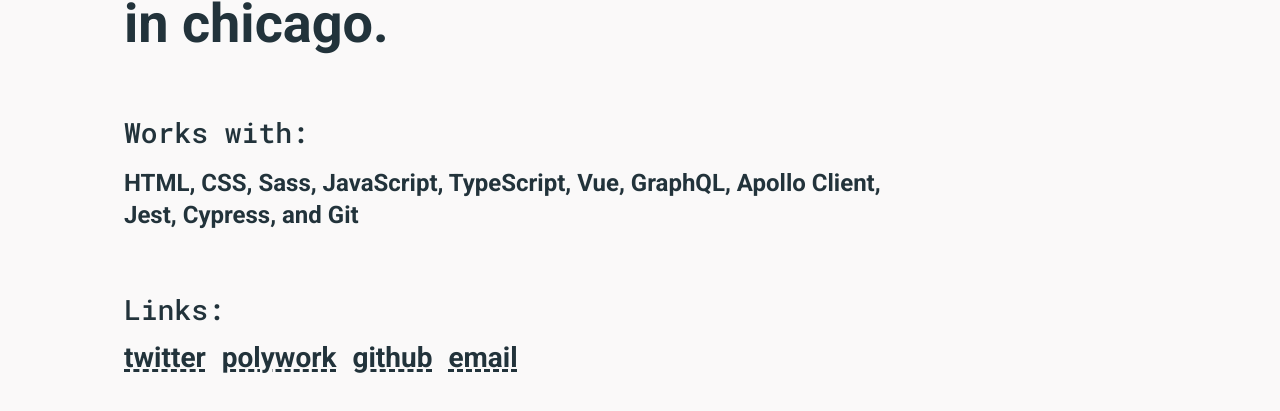
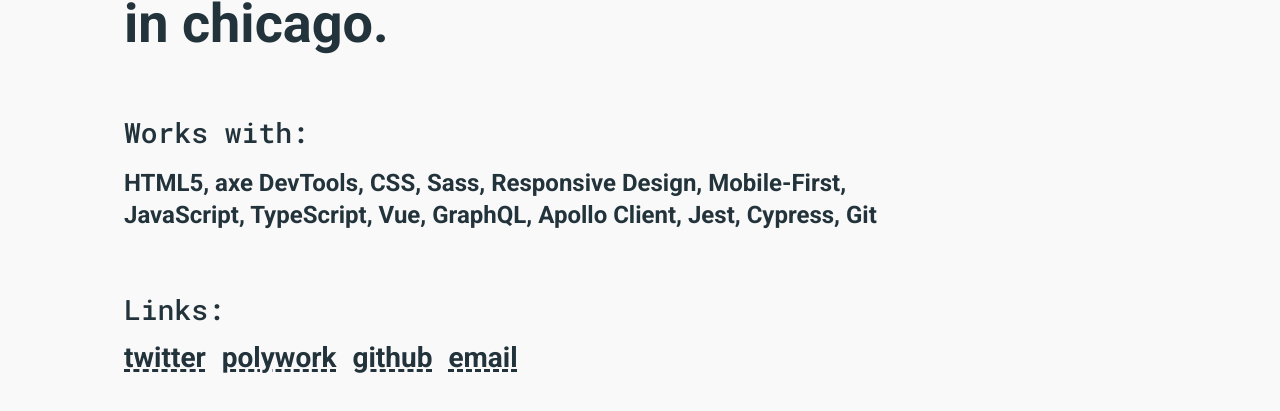
Before and after one commit to fizzboop/portfolio, a plain HTML site: page index.html in a window 1280 px wide. Shown: the part 395-806 px from the top of the page. Drawn offline with Linux system fonts and the light colour scheme; no server answers.

Commit message:
Add more items to works with list

```diff
--- a/index.html
+++ b/index.html
@@ -21,7 +21,7 @@
 
       <section class="section">
         <h2 class="subheading">Works with:</h2>
-        <p class="body">HTML, CSS, Sass, JavaScript, TypeScript, Vue, GraphQL, Apollo Client, Jest, Cypress, and Git</p>
+        <p class="body">HTML5, axe DevTools, CSS, Sass, Responsive Design, Mobile-First, JavaScript, TypeScript, Vue, GraphQL, Apollo Client, Jest, Cypress, Git</p>
       </section>
 
       <section class="section hidden" id="devto">
```
